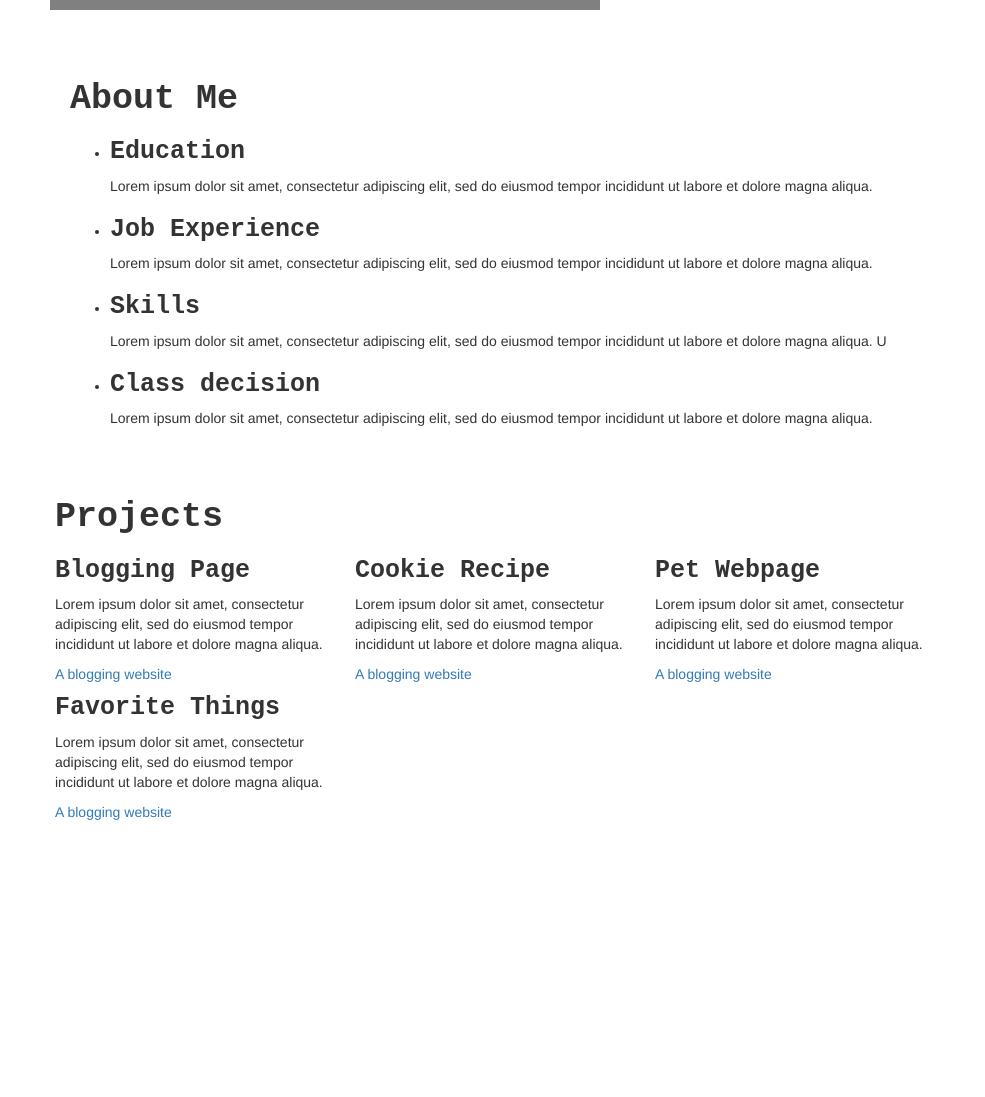
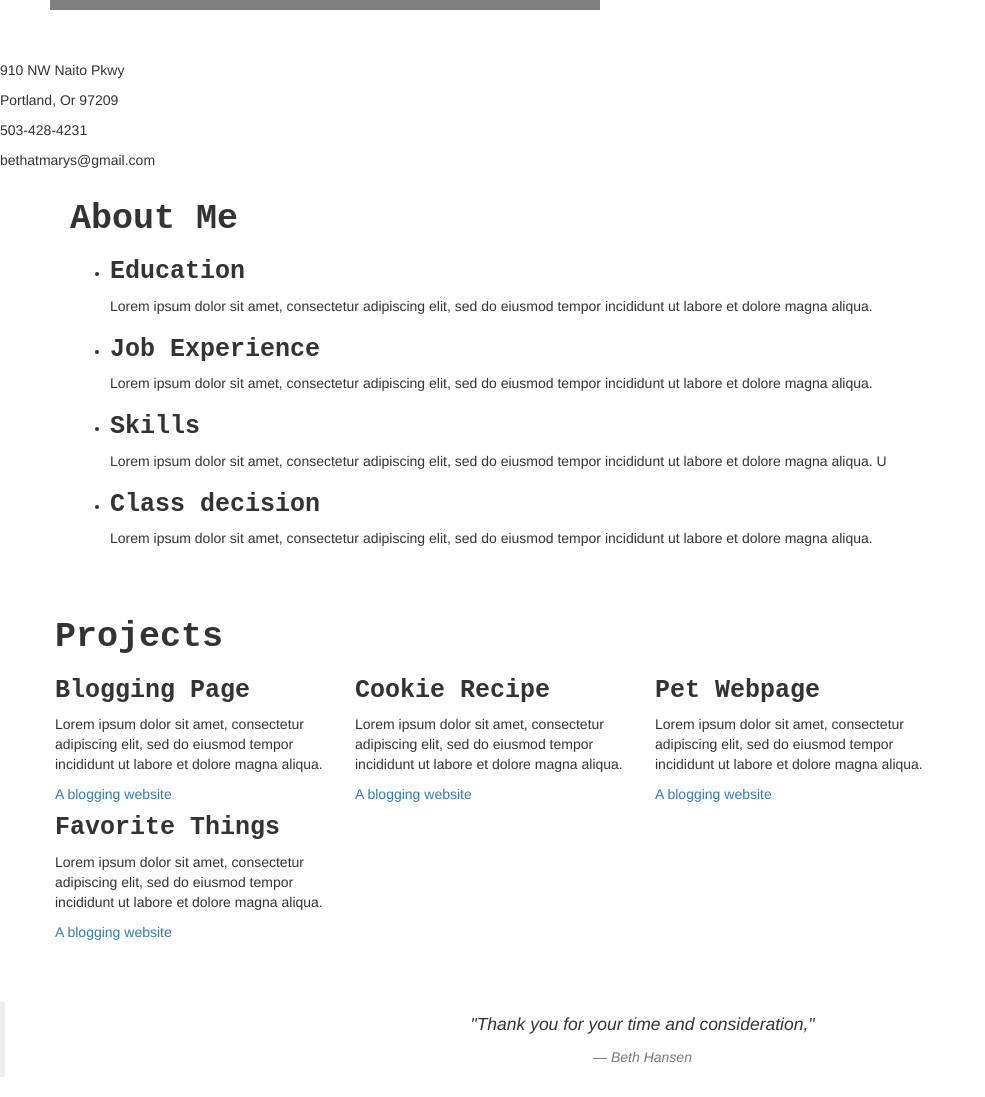
Before and after one commit to bethatmarys/Beth-Hansen-Portfolio, a plain HTML site: page index.html in a window 1280 px wide. Shown: the part 560-1657 px from the top of the page, without its empty margins (0-985 px from the left). Before the commit the page ends 1382 px from the top, so only its background shows below. Drawn offline with Linux system fonts and the light colour scheme.

Commit message:
Add footnote

```diff
--- a/css/styles.css
+++ b/css/styles.css
@@ -29,7 +29,12 @@
   align-content: center;
 }
 
-.em {
-  font-family: monospace;
-  font-weight: bold;
+.footnote {
+  text-align: center;
 }
+
+.sidebar {
+    float: right;
+    height: auto;
+    background-color: grey
+}
--- a/index.html
+++ b/index.html
@@ -7,6 +7,14 @@
     <div class=boxed>
       <h1 class="strongest">Beth Hansen</h1>
       <img src="img/bethphoto.jpg" alt="A photo of Beth">
+    </div>
+  </div class="sidebar">
+
+        <p>910 NW Naito Pkwy</p>
+        <p>Portland, Or 97209</p>
+        <p>503-428-4231</p>
+        <p>bethatmarys@gmail.com</p>
+
     </div>
 
 
@@ -52,9 +60,14 @@
         </div>
       </div>
     </div>
-
-
-
-
+    <br>
+    <br>
+    <br>
+    <div>
+      <blockquote class="footnote">
+       <p><em>"Thank you for your time and consideration,"<em></p>
+       <footer>Beth Hansen</footer>
+     </blockquote>
+   </div>
   </body>
 <html>
```
